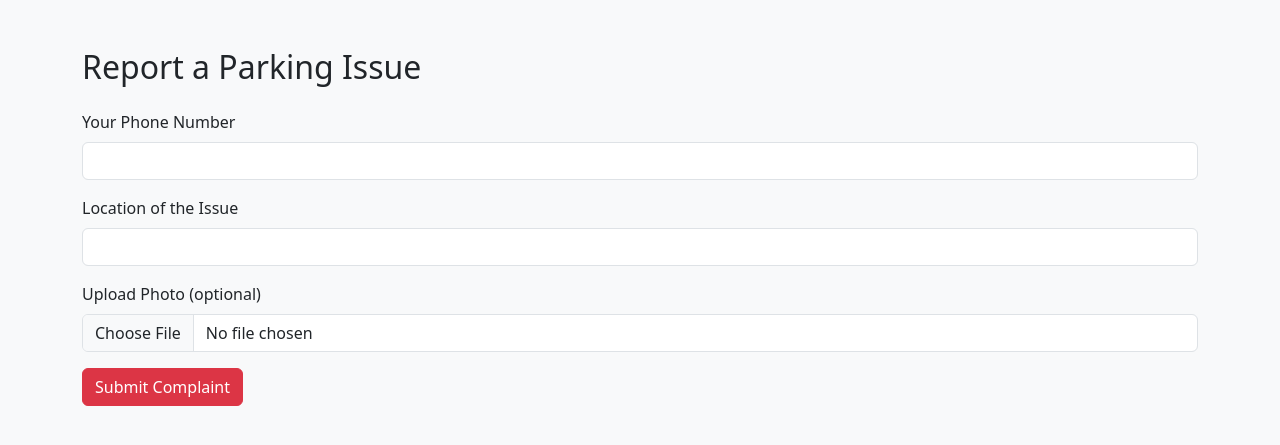
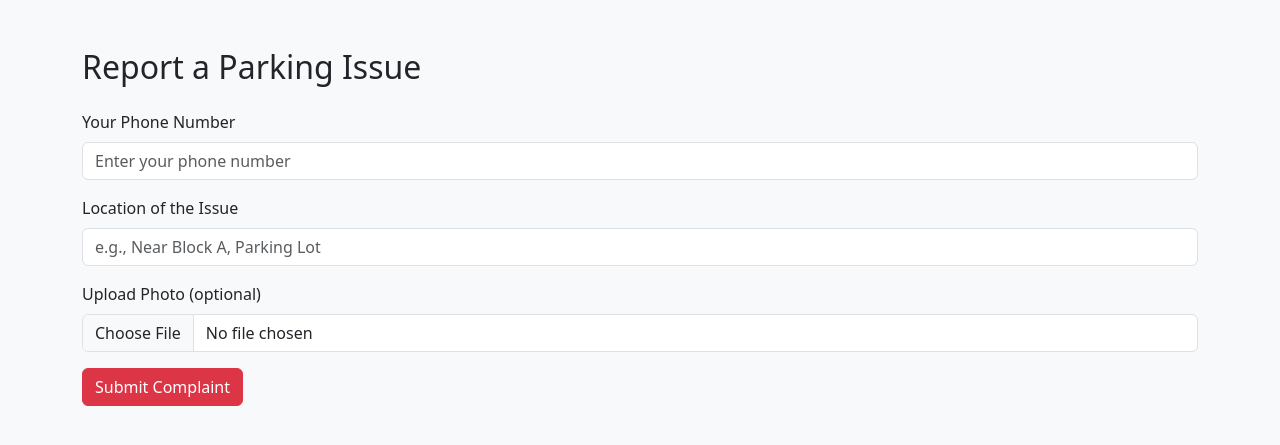
Before and after one commit to Chiragkamra1/qr-parking-notify, a Flask app: template apps/templates/complaint.html in a window 1280 px wide. Shown: the top 445 px of the page. Run offline with Flask 3, Linux system fonts and the light colour scheme; the template is opened without the code that fills it, so the values that code supplies are empty.

Commit message:
CHECKED AND ALTERED COMPLAINT FILE

```diff
--- a/apps/app.py
+++ b/apps/app.py
@@ -23,6 +23,7 @@ def create_app():
 
     # Load config
     app.config.from_object(Config)
+    app.config["MAX_CONTENT_LENGTH"] = 2 * 1024 * 1024  # 2 MB
 
     # Initialize extensions
     db.init_app(app)
--- a/apps/routes/complaint.py
+++ b/apps/routes/complaint.py
@@ -5,6 +5,8 @@ from apps.database import db
 from apps.models import Notification, Vehicle
 from apps.utils import send_email
 from flask import render_template
+import time
+
 
 complaint_bp = Blueprint("complaint", __name__)
 UPLOAD_FOLDER = os.path.join("static", "evidence")
@@ -37,9 +39,10 @@ def submit_complaint():
     photo_filename = None
     if photo and allowed_file(photo.filename):
         filename = secure_filename(photo.filename)
-        photo_path = os.path.join(UPLOAD_FOLDER, filename)
+        unique_filename = f"{int(time.time())}_{filename}"
+        photo_path = os.path.join(UPLOAD_FOLDER, unique_filename)
         photo.save(photo_path)
-        photo_filename = filename
+        photo_filename = unique_filename
 
     complaint = Notification(
         vehicle_id=vehicle.id,
--- a/apps/templates/complaint.html
+++ b/apps/templates/complaint.html
@@ -14,12 +14,12 @@
 
             <div class="mb-3">
                 <label for="sender_phone" class="form-label">Your Phone Number</label>
-                <input type="text" class="form-control" id="sender_phone" name="sender_phone" required>
+                <input type="text" class="form-control" id="sender_phone" name="sender_phone" required placeholder="Enter your phone number">
             </div>
 
             <div class="mb-3">
                 <label for="location" class="form-label">Location of the Issue</label>
-                <input type="text" class="form-control" id="location" name="location" required>
+                <input type="text" class="form-control" id="location" name="location" required placeholder="e.g., Near Block A, Parking Lot">
             </div>
 
             <div class="mb-3">
```
Also changed, not shown: apps/static/evidence/1745695540_evdence.png (added).
